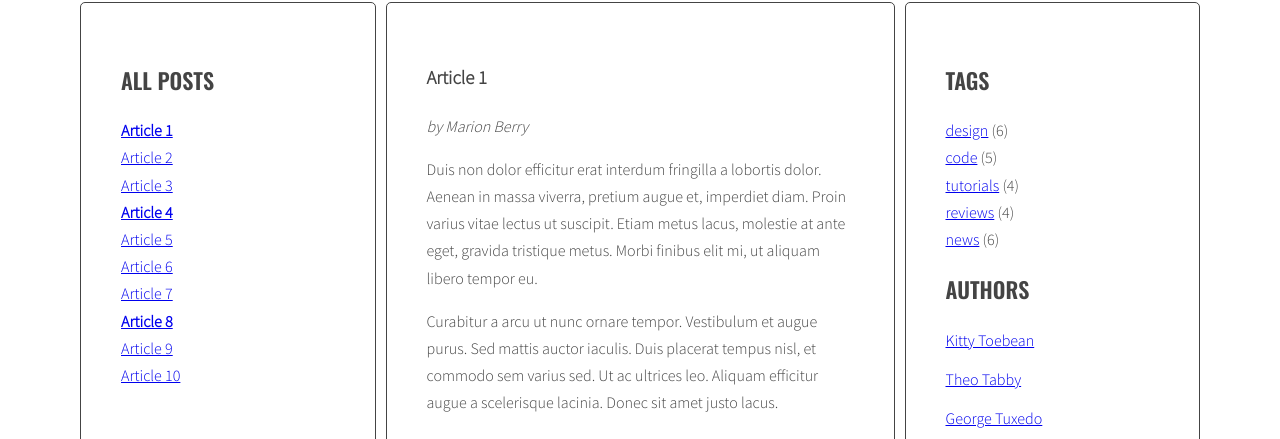
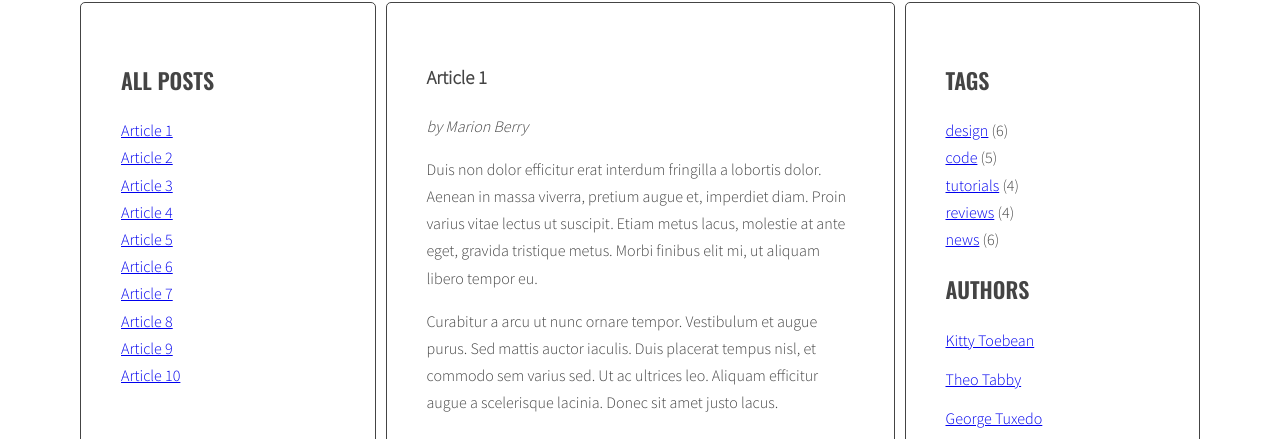
Before and after one commit to ffrysz/javascript-blog, a website: page index.html in a window 1280 px wide. Shown: the part 241-680 px from the top of the page. Drawn offline with nearby package versions, Linux system fonts and the light colour scheme.

Commit message:
Add generate article links function

```diff
--- a/index.html
+++ b/index.html
@@ -15,16 +15,18 @@
                 <aside class="sidebar">
                     <h2 class="section-title">All posts</h2>
                     <ul class="list titles">
+                        <!--
                         <li><a href="#article-1" class="active"><span>Article 1</span></a></li>
                         <li><a href="#article-2"><span>Article 2</span></a></li>
                         <li><a href="#article-3"><span>Article 3</span></a></li>
-                        <li><a href="#article-4" class="active"><span>Article 4</span></a></li>
+                        <li><a href="#article-4"><span>Article 4</span></a></li>
                         <li><a href="#article-5"><span>Article 5</span></a></li>
                         <li><a href="#article-6"><span>Article 6</span></a></li>
                         <li><a href="#article-7"><span>Article 7</span></a></li>
-                        <li><a href="#article-8" class="active"><span>Article 8</span></a></li>
+                        <li><a href="#article-8"><span>Article 8</span></a></li>
                         <li><a href="#article-9"><span>Article 9</span></a></li>
                         <li><a href="#article-10"><span>Article 10</span></a></li>
+                        -->
                     </ul>
                 </aside>
                 <section class="posts">
--- a/js/script.js
+++ b/js/script.js
@@ -1,10 +1,4 @@
 'use strict';
-/*
-document.getElementById('test-button').addEventListener('click', function () {
-    let links = document.querySelectorAll('.titles a');
-    console.log(links);
-})
-*/
 
 const titleClickHandler = function (event) {
     event.preventDefault();
@@ -34,18 +28,54 @@ const titleClickHandler = function (event) {
     const clickedLinkAttribute = clickedElement.getAttribute('href');
     console.log(clickedLinkAttribute);
 
-    /* find the correct article using the selector (value of 'href' attribute) */
+    /* [DONE] find the correct article using the selector (value of 'href' attribute) */
 
     const clickedArticle = document.querySelector(clickedLinkAttribute);
     console.log(clickedArticle);
 
-    /* add class 'active' to the correct article */
+    /* [DONE] add class 'active' to the correct article */
 
     clickedArticle.classList.add('active');
 }
 
-const links = document.querySelectorAll('.titles a');
 
-for (let link of links) {
-    link.addEventListener('click', titleClickHandler);
+
+const optArticleSelector = '.post',
+    optTitleSelector = '.post-title',
+    optTitleListSelector = '.titles';
+
+function generateTitleLinks() {
+    //console.log('Funkcja działa!');
+    /* [DONE] remove contents of titleList */
+    const titleList = document.querySelector(optTitleListSelector);
+    titleList.innerHTML = '';
+    /* [DONE] for each article */
+    const articles = document.querySelectorAll(optArticleSelector);
+
+    let html = '';
+
+    for (let article of articles) {
+
+        /* get the article id */
+        const articleId = article.getAttribute('id');
+        /* find the title element and get the title from the title element */
+        const articleTitle = article.querySelector(optTitleSelector).innerHTML;
+        /* create HTML of the link */
+        const linkHTML = '<li><a href = "#' + articleId + '"><span>' + articleTitle + '</span></a></li>';
+        console.log(linkHTML);
+        /* insert link into titleList */
+        /*titleList.insertAdjacentHTML('beforeend', linkHTML);*/
+        html += linkHTML
+        console.log(html);
+    }
+
+    titleList.innerHTML = html;
+
+    const links = document.querySelectorAll('.titles a');
+
+    for (let link of links) {
+        link.addEventListener('click', titleClickHandler);
+    }
 }
+
+generateTitleLinks();
```
